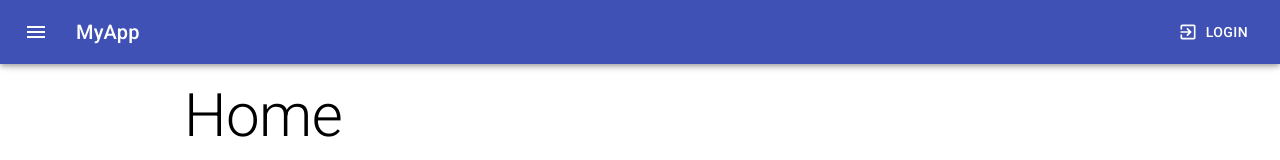
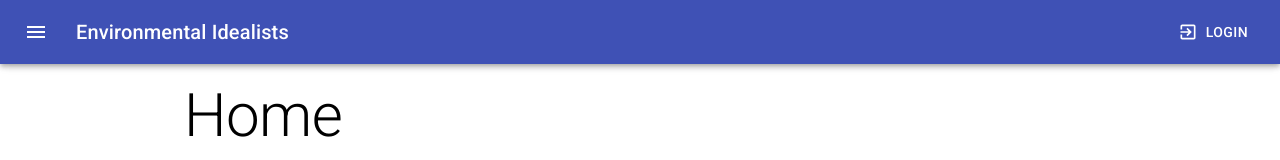
Before and after one commit to vvilho/mpjkk-project, a React (Create React App) app: page / in a window 1280 px wide. Shown: the top 160 px of the page. Built offline with nearby package versions, Linux system fonts and the light colour scheme; no server answers.

Commit message:
environmental idealist base

```diff
--- a/src/components/Nav.js
+++ b/src/components/Nav.js
@@ -17,6 +17,7 @@ import ExitToAppIcon from '@material-ui/icons/ExitToApp';
 import HomeIcon from '@material-ui/icons/Home';
 import AccountBoxIcon from '@material-ui/icons/AccountBox';
 import {CloudUpload} from '@material-ui/icons';
+
 
 const useStyles = makeStyles((theme) => ({
   root: {
@@ -69,7 +70,9 @@ const Nav = ({history}) => {
             <MenuIcon />
           </IconButton>
           <Typography variant="h6" className={classes.title}>
-            <Link component={RouterLink} to="/" color="inherit">MyApp</Link>
+            <Link
+              component={RouterLink}
+              to="/" color="inherit">Environmental Idealists</Link>
           </Typography>
           {user ?
             <Button
--- a/src/utils/variables.js
+++ b/src/utils/variables.js
@@ -1,5 +1,5 @@
 const baseUrl = 'https://media-new.mw.metropolia.fi/wbma/';
 const uploadsUrl = 'https://media-new.mw.metropolia.fi/wbma/uploads/';
-const appIdentifier = 'ilen-äppi';
+const appIdentifier = 'SDF60V';
 
 export {baseUrl, uploadsUrl, appIdentifier};
```
